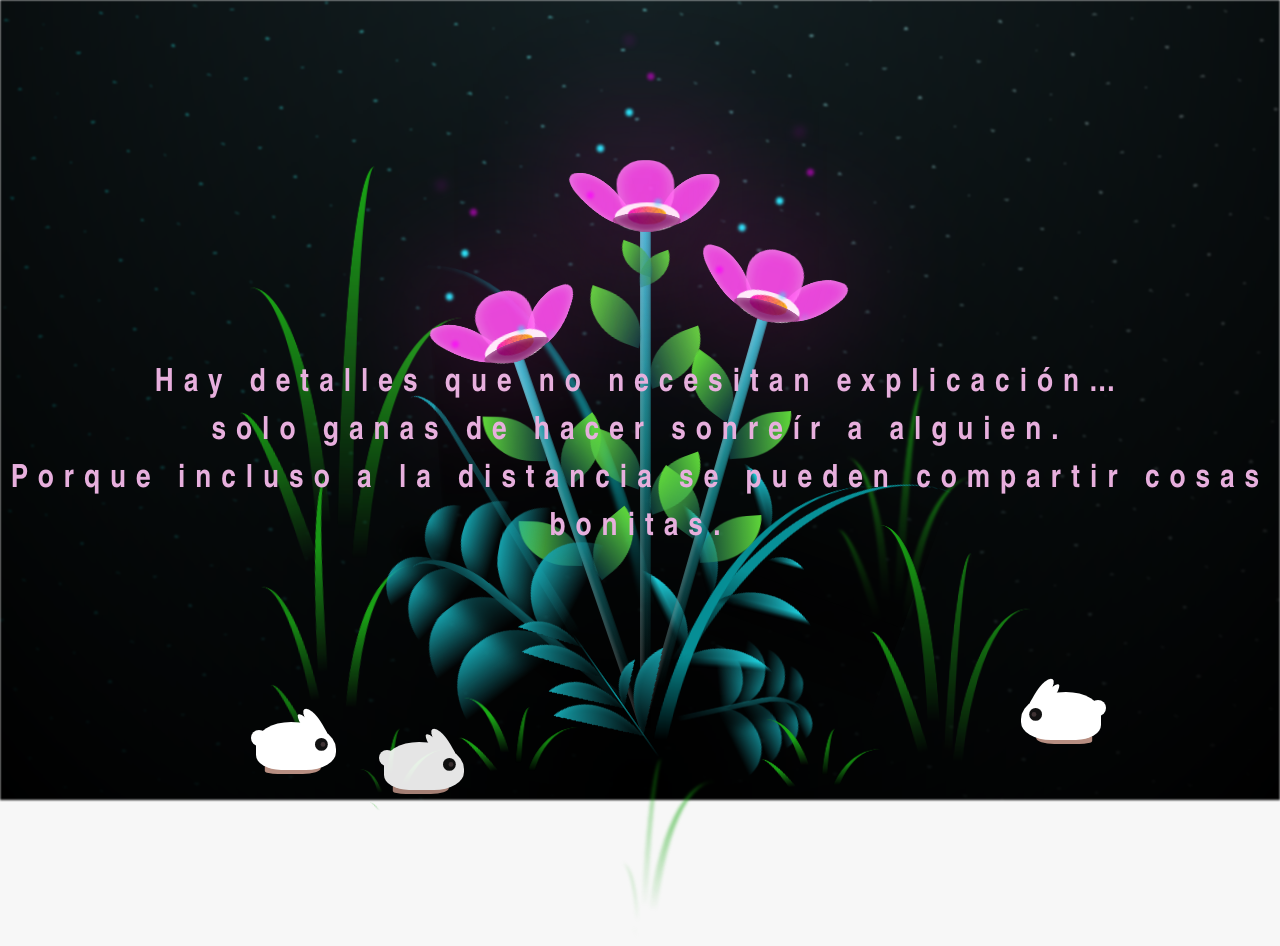
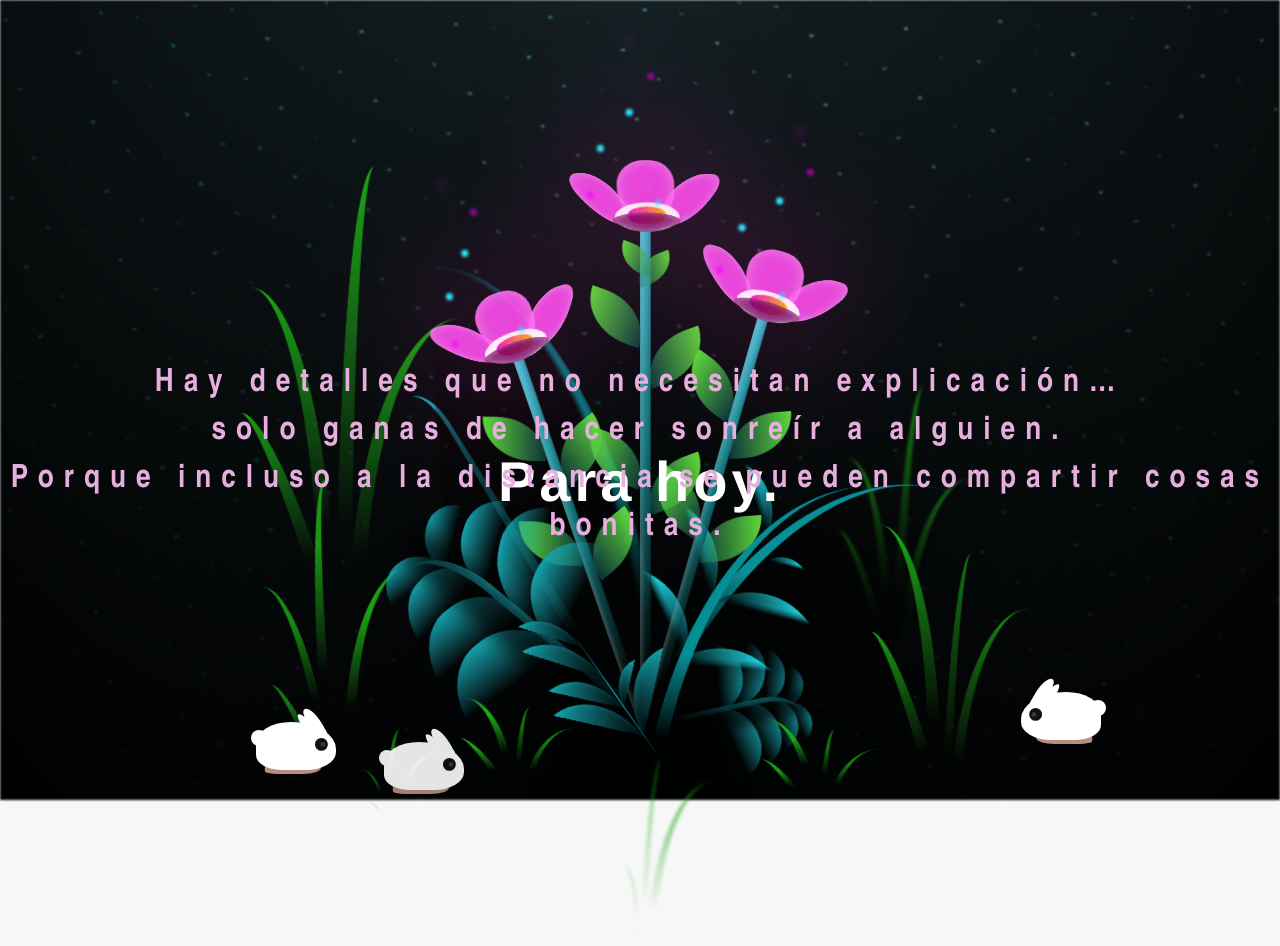
Before and after one commit to maycol18ap/regalo-valentin-w, a plain HTML site: page flower.html in a window 1280 px wide. Drawn offline with Linux system fonts and the light colour scheme.

Commit message:
Update flower.html
titulo al inicio de la flores

```diff
--- a/flower.html
+++ b/flower.html
@@ -11,7 +11,7 @@
   <body class="container">
     <audio src="sound/Baile Inovidable- mientras uno esta vivo.mp3" autoplay loop></audio>
     <div id="lyrics">
-
+    <h1 class="titulo-superior">Para hoy.</h1>
     </div>
     <h1 class="titulo">Hay detalles que no necesitan explicación…<br>
     solo ganas de hacer sonreír a alguien.<br>
```
